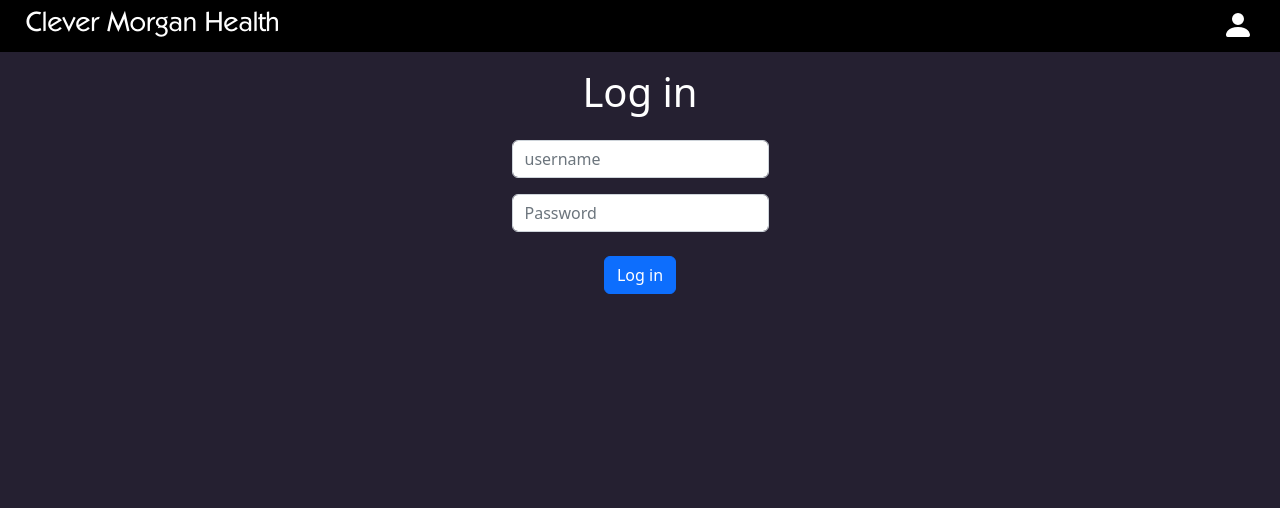
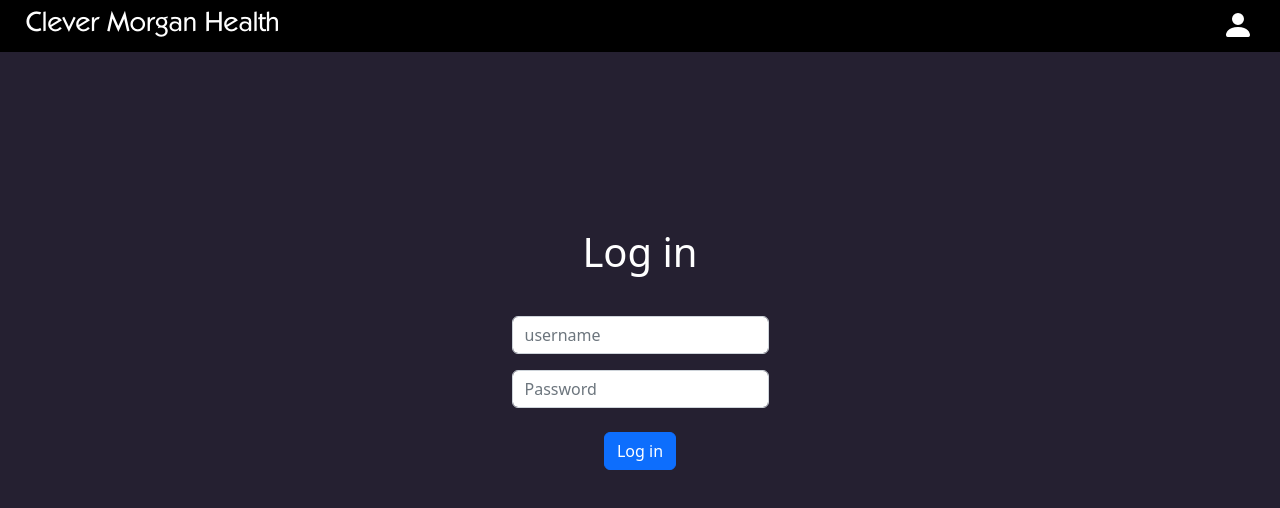
Before and after one commit to eathanmccue/eathan-app, a React (Create React App) app: page / in a window 1280 px wide. Shown: the top 508 px of the page. Built offline with nearby package versions, Linux system fonts and the light colour scheme.

Commit message:
login page margin adjustment

```diff
--- a/src/Login.css
+++ b/src/Login.css
@@ -3,6 +3,12 @@
 	flex-direction: column;
 	align-items: center;
 	text-align: center;
+	justify-content: center;
+	margin-top: 20vh;
+}
+
+.login > .header{
+	margin: 2vh;
 }
 
 .inputs{
--- a/src/Login.js
+++ b/src/Login.js
@@ -25,7 +25,7 @@ export default class Login extends Component {
             <>
                 <Nav loggedIn={false} username={this.props.username}/>
                 <Container className='login'>
-                    <Container className='mt-3'>
+                    <Container className='header'>
                         <h1>Log in</h1>
                     </Container>
 
```
Lines whose indentation alone changed are shown as unchanged.
